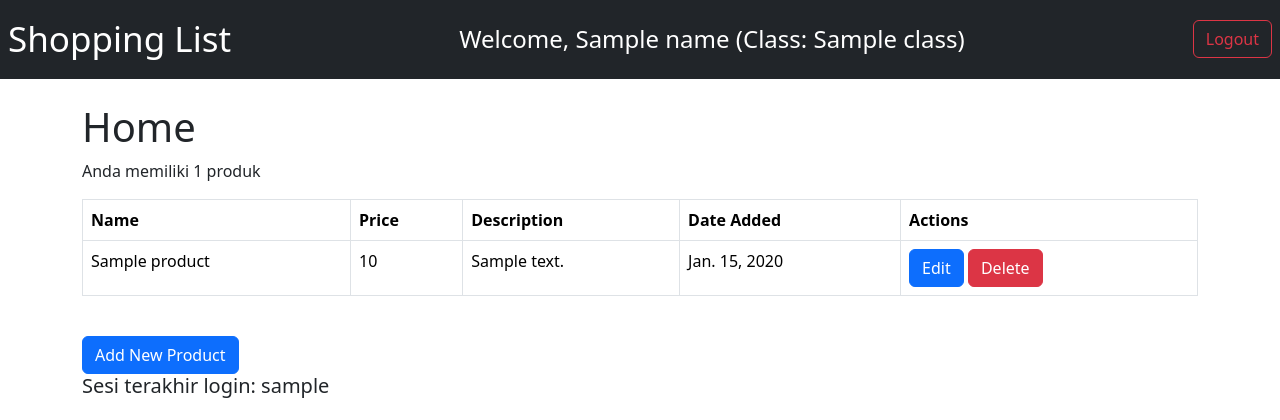
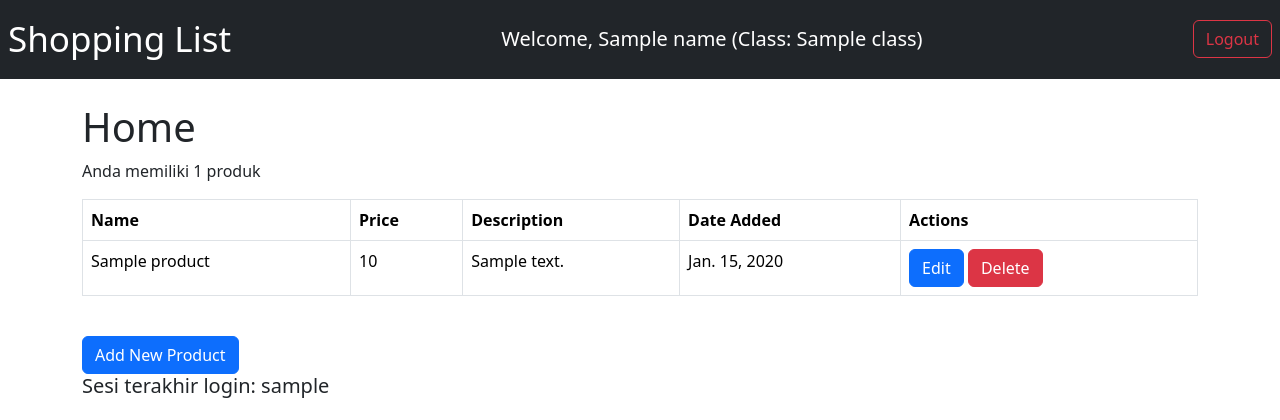
Before and after one commit to MikhailJBS/shopping-list, a Django app: template main/templates/main.html in a window 1280 px wide. Shown: the top 420 px of the page. Run offline with Django 4.2, Linux system fonts and the light colour scheme; tables that the repository leaves empty hold one stand-in row (values such as "Sample post"); the template is opened without the code that fills it: values that come from a table or form of the project are taken from there, most other values are stand-ins (such as "Sample title", 1, 10 or a date in 2020).

Commit message:
Finished Tutorial 4

```diff
--- a/main/templates/main.html
+++ b/main/templates/main.html
@@ -7,7 +7,7 @@
         <div class="collapse navbar-collapse justify-content-center align-items-center" id="navbarNav">
             <ul class="navbar-nav">
                 <li class="nav-item">
-                    <span class="navbar-text" style="font-size: 24px; color: white;">
+                    <span class="navbar-text" style="font-size: 20px; color: white;">
                         Welcome, {{ name }} (Class: {{ class }})
                     </span>
                 </li>
```
